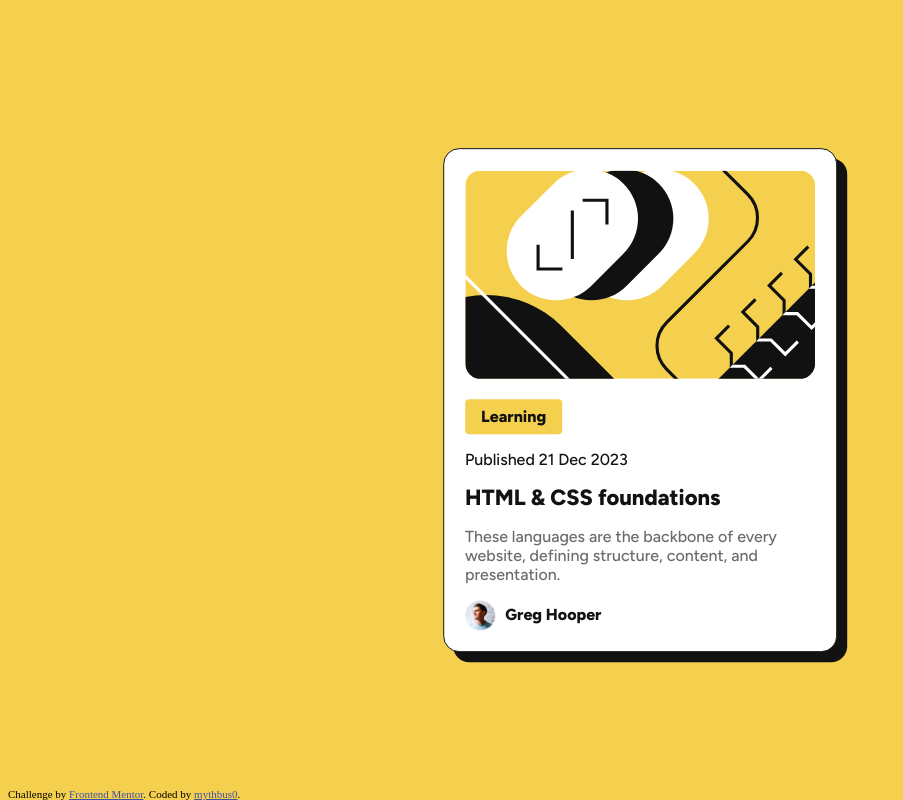
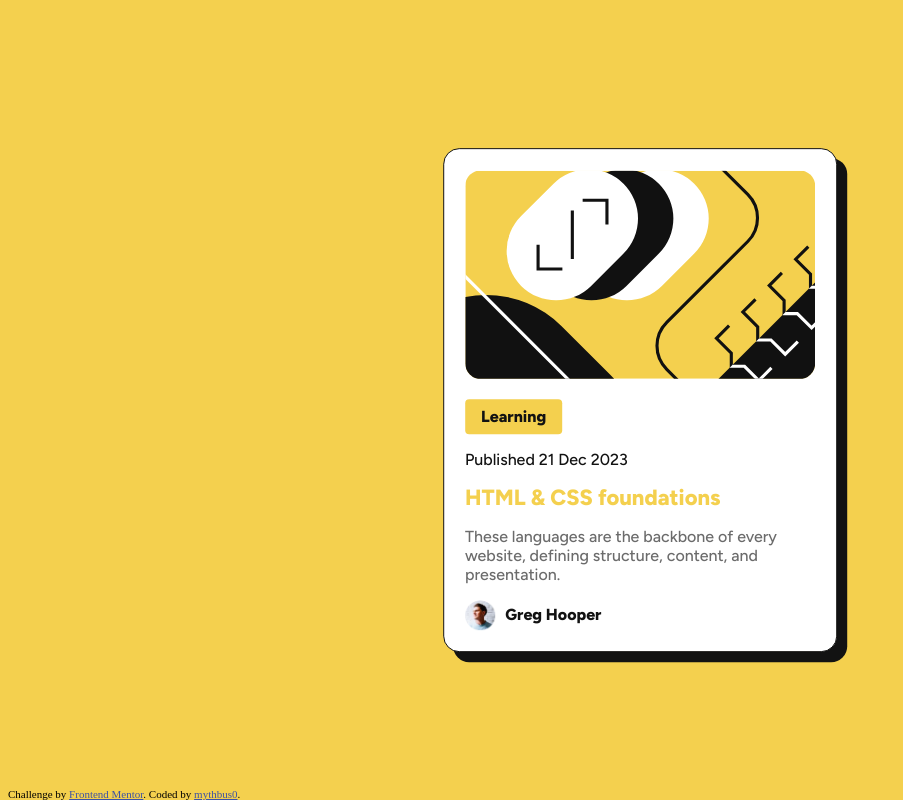
Before and after one commit to mythbus0/frontendmentor_blog_preview_card, a plain HTML site: page index.html in a window 1280 px wide. In both pictures the pointer is over the element "HTML & CSS foundations". Shown: the whole page, without its empty margins (0-903 px from the left). Drawn offline with Linux system fonts and the light colour scheme.

Commit message:
added active state and resposiveness

```diff
--- a/style.css
+++ b/style.css
@@ -28,6 +28,10 @@ body {
   border-radius: 1rem;
   padding: 1.3rem;
   width: 350px;
+
+  @media (width < 450px) {
+    width: 300px;
+  }
 
   border: 1px solid var(--gray-950);
   box-shadow: 10px 10px var(--gray-950);
@@ -62,6 +66,11 @@ body {
     h1 {
       font-weight: var(--weight-bold);
       font-size: 22px;
+      cursor: pointer;
+
+      &:hover {
+        color: var(--yellow);
+      }
     }
 
     p {
```
Also changed, not shown: assets/images/screenshot.png (added), preview.jpg (deleted), 2 other files.
